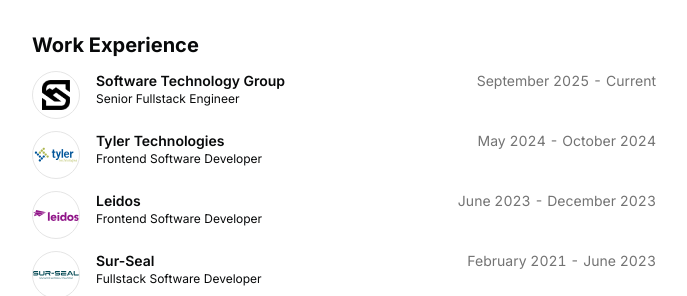
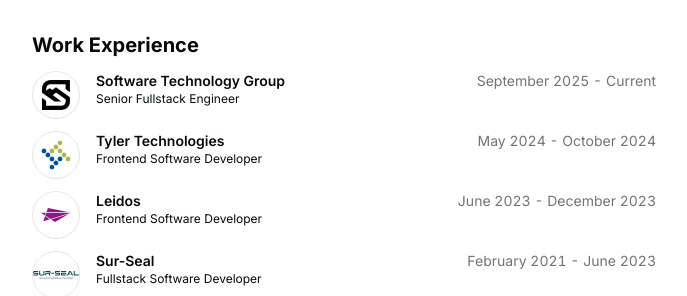
Before and after one commit to kcselm/portfolio, a Next.js app: page / in a window 1280 px wide. Shown: the part 1000-1296 px from the top of the page, without its empty margins (296-983 px from the left). Built offline with nearby package versions, Linux system fonts and the light colour scheme.

Commit message:
updating work logos

```diff
--- a/src/data/resume.tsx
+++ b/src/data/resume.tsx
@@ -145,7 +145,8 @@ export const DATA = {
       href: "https://www.tylertech.com/",
       location: "Remote",
       title: "Frontend Software Developer",
-      logoUrl: "/tyler-technologies.svg",
+      logoUrl: "/tyler-technologies-icon.svg",
+      logoClassName: "p-2",
       start: "May 2024",
       end: "October 2024",
       description:
@@ -157,7 +158,8 @@ export const DATA = {
       href: "https://www.leidos.com/",
       location: "Remote",
       title: "Frontend Software Developer",
-      logoUrl: "/leidos.svg",
+      logoUrl: "/leidos-airplane.svg",
+      logoClassName: "p-2",
       start: "June 2023",
       end: "December 2023",
       description:
```
Also changed, not shown: public/leidos-airplane.svg (added), public/tyler-technologies-icon.svg (added).
